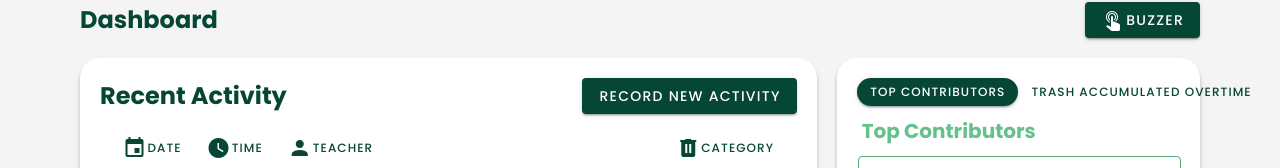
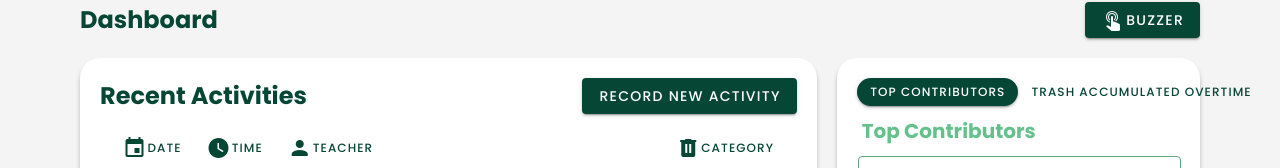
Before and after one commit to IamMarkReyRonolo/feedbACTS-on-the-go-frontned, a Vue app: page /admin in a window 1280 px wide. Shown: the part 218-386 px from the top of the page. Built offline with nearby package versions, Linux system fonts and the light colour scheme.

Commit message:
change activity to activities

```diff
--- a/src/components/AdminPageComponents/Header.vue
+++ b/src/components/AdminPageComponents/Header.vue
@@ -88,7 +88,7 @@
 			</div>
 
 			<div class="lowerPart">
-				<h2>RECENT ACTIVITY</h2>
+				<h2>RECENT ACTIVITIES</h2>
 				<div class="categories">
 					<div class="cat">
 						<v-btn
--- a/src/components/AdminPageComponents/ScreenView/DashboardDesktop.vue
+++ b/src/components/AdminPageComponents/ScreenView/DashboardDesktop.vue
@@ -14,7 +14,7 @@
 					<div class="leftCon">
 						<div class="tableCon">
 							<div class="tableHeader">
-								<h2>Recent Activity</h2>
+								<h2>Recent Activities</h2>
 								<v-btn class="addTrashBtn" color="#064635" dark
 									>Record New Activity</v-btn
 								>
```
